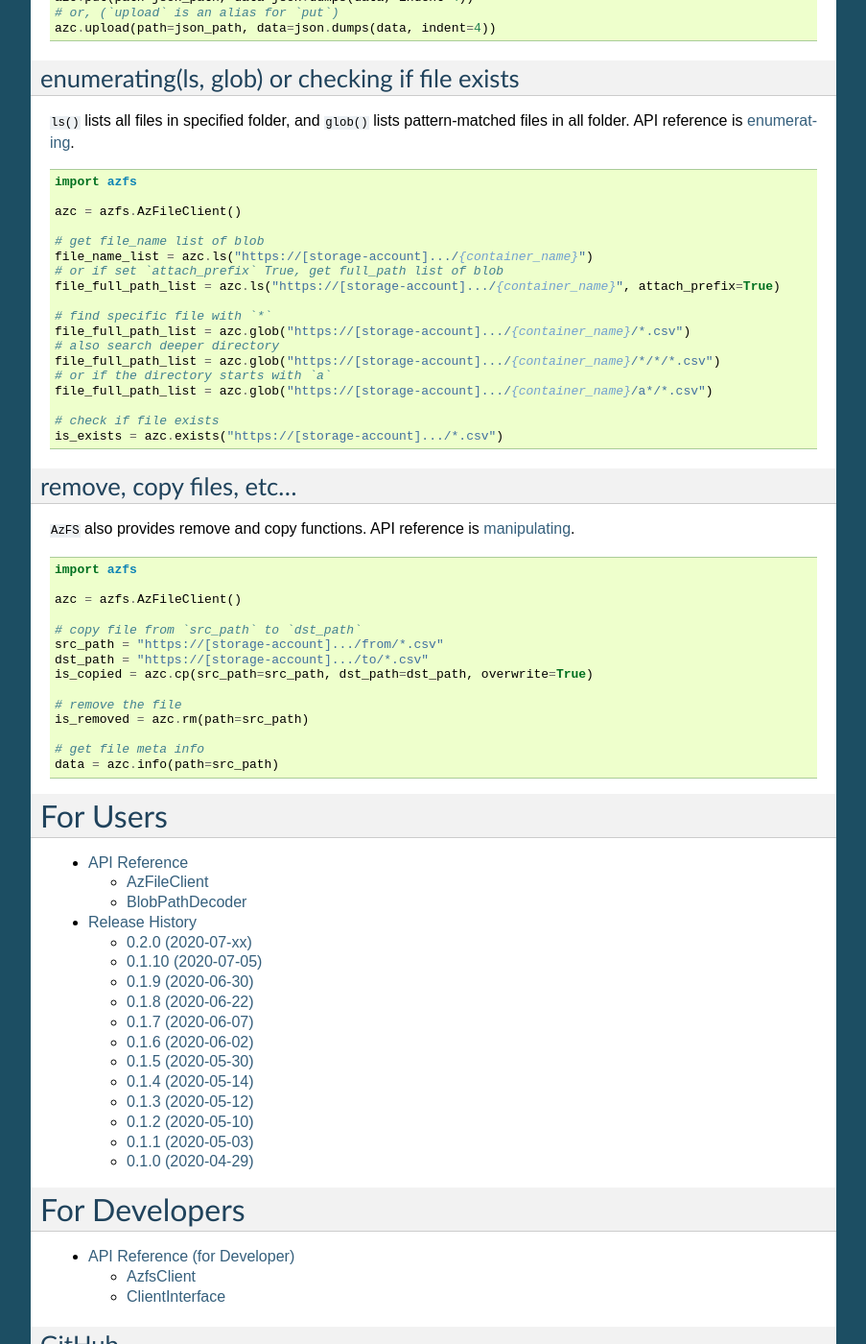
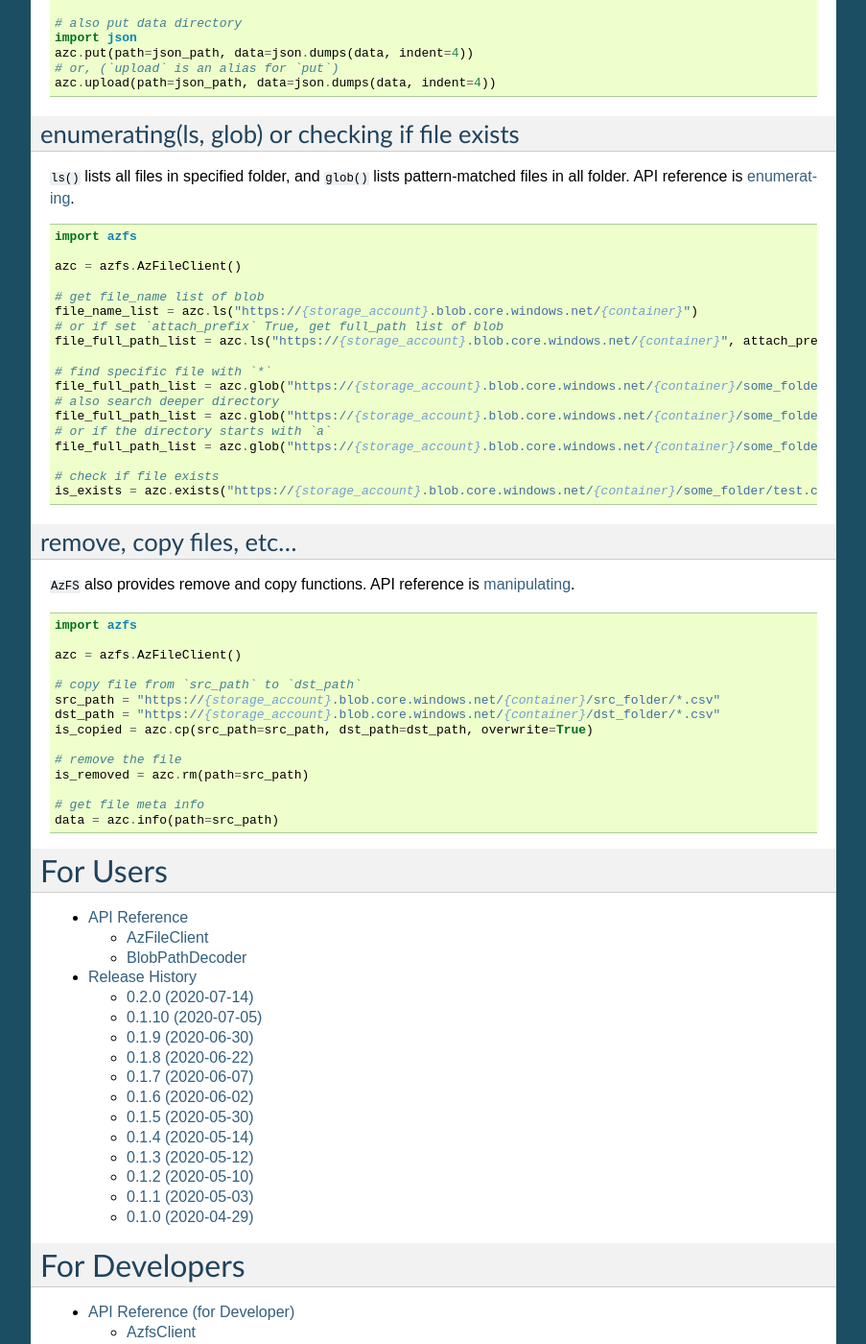
Before and after one commit to arpitjain799/azfs, a Sphinx documentation site: the page built from docs/index.rst, in a window 1280 px wide and 1400 px high, scrolled down 2419 px. Shown: the whole window at 96% size, without its empty margins (198-1101 px from the left). Built offline with Sphinx 7.4.7, drawn with Linux system fonts in a browser that asks for light colours; some of the changed lines change nothing that is shown; some of the changed text lies outside the part shown.

Commit message:
upload documents

```diff
--- a/docs/index.rst
+++ b/docs/index.rst
@@ -58,6 +58,7 @@ authorization
 -------------
 
 Supported authentication types are
+
 * `Azure Active Directory (AAD) token credential <https://docs.microsoft.com/azure/storage/common/storage-auth-aad>`_
 * connection_string, like `DefaultEndpointsProtocol=https;AccountName=xxxx;AccountKey=xxxx;EndpointSuffix=core.windows.net`
 
@@ -123,11 +124,11 @@ API reference is `get/download <./sources/api.html#get-download>`_.
    # if your data in BlobStorage
    csv_path = "https://{storage_account}.blob.core.windows.net/{container}/***.csv"
    json_path = "https://{storage_account}.blob.core.windows.net/{container}/***.json"
-   data_path = "https://{storage_account}.blob.core.windows.net/{container}/***..another_format"
+   data_path = "https://{storage_account}.blob.core.windows.net/{container}/***.another_format"
    # if your data in DataLakeStorage
    csv_path = "https://{storage_account}.dfs.core.windows.net/{container}/***.csv"
    json_path = "https://{storage_account}.dfs.core.windows.net/{container}/***.json"
-   data_path = "https://{storage_account}.dfs.core.windows.net/{container}/***..another_format"
+   data_path = "https://{storage_account}.dfs.core.windows.net/{container}/***.another_format"
 
    # read csv as pd.DataFrame
    df = azc.read_csv(csv_path, index_col=0)
@@ -196,19 +197,19 @@ API reference is `enumerating <./sources/api.html#file-enumerating>`_.
    azc = azfs.AzFileClient()
 
    # get file_name list of blob
-   file_name_list = azc.ls("https://[storage-account].../{container_name}")
+   file_name_list = azc.ls("https://{storage_account}.blob.core.windows.net/{container}")
    # or if set `attach_prefix` True, get full_path list of blob
-   file_full_path_list = azc.ls("https://[storage-account].../{container_name}", attach_prefix=True)
+   file_full_path_list = azc.ls("https://{storage_account}.blob.core.windows.net/{container}", attach_prefix=True)
 
    # find specific file with `*`
-   file_full_path_list = azc.glob("https://[storage-account].../{container_name}/*.csv")
+   file_full_path_list = azc.glob("https://{storage_account}.blob.core.windows.net/{container}/some_folder/*.csv")
    # also search deeper directory
-   file_full_path_list = azc.glob("https://[storage-account].../{container_name}/*/*/*.csv")
+   file_full_path_list = azc.glob("https://{storage_account}.blob.core.windows.net/{container}/some_folder/*/*.csv")
    # or if the directory starts with `a`
-   file_full_path_list = azc.glob("https://[storage-account].../{container_name}/a*/*.csv")
+   file_full_path_list = azc.glob("https://{storage_account}.blob.core.windows.net/{container}/some_folder/a*/*.csv")
 
    # check if file exists
-   is_exists = azc.exists("https://[storage-account].../*.csv")
+   is_exists = azc.exists("https://{storage_account}.blob.core.windows.net/{container}/some_folder/test.csv")
 
 
 remove, copy files, etc...
@@ -224,8 +225,8 @@ API reference is `manipulating <./sources/api.html#file-manipulating>`_.
    azc = azfs.AzFileClient()
 
    # copy file from `src_path` to `dst_path`
-   src_path = "https://[storage-account].../from/*.csv"
-   dst_path = "https://[storage-account].../to/*.csv"
+   src_path = "https://{storage_account}.blob.core.windows.net/{container}/src_folder/*.csv"
+   dst_path = "https://{storage_account}.blob.core.windows.net/{container}/dst_folder/*.csv"
    is_copied = azc.cp(src_path=src_path, dst_path=dst_path, overwrite=True)
 
    # remove the file
--- a/docs/sources/release_history.rst
+++ b/docs/sources/release_history.rst
@@ -5,7 +5,7 @@ Release History
    :maxdepth: 4
 
 
-0.2.0 (2020-07-xx)
+0.2.0 (2020-07-14)
 ------------------
 
 * can upload over 100MB data to DataLakeStorage.
```
